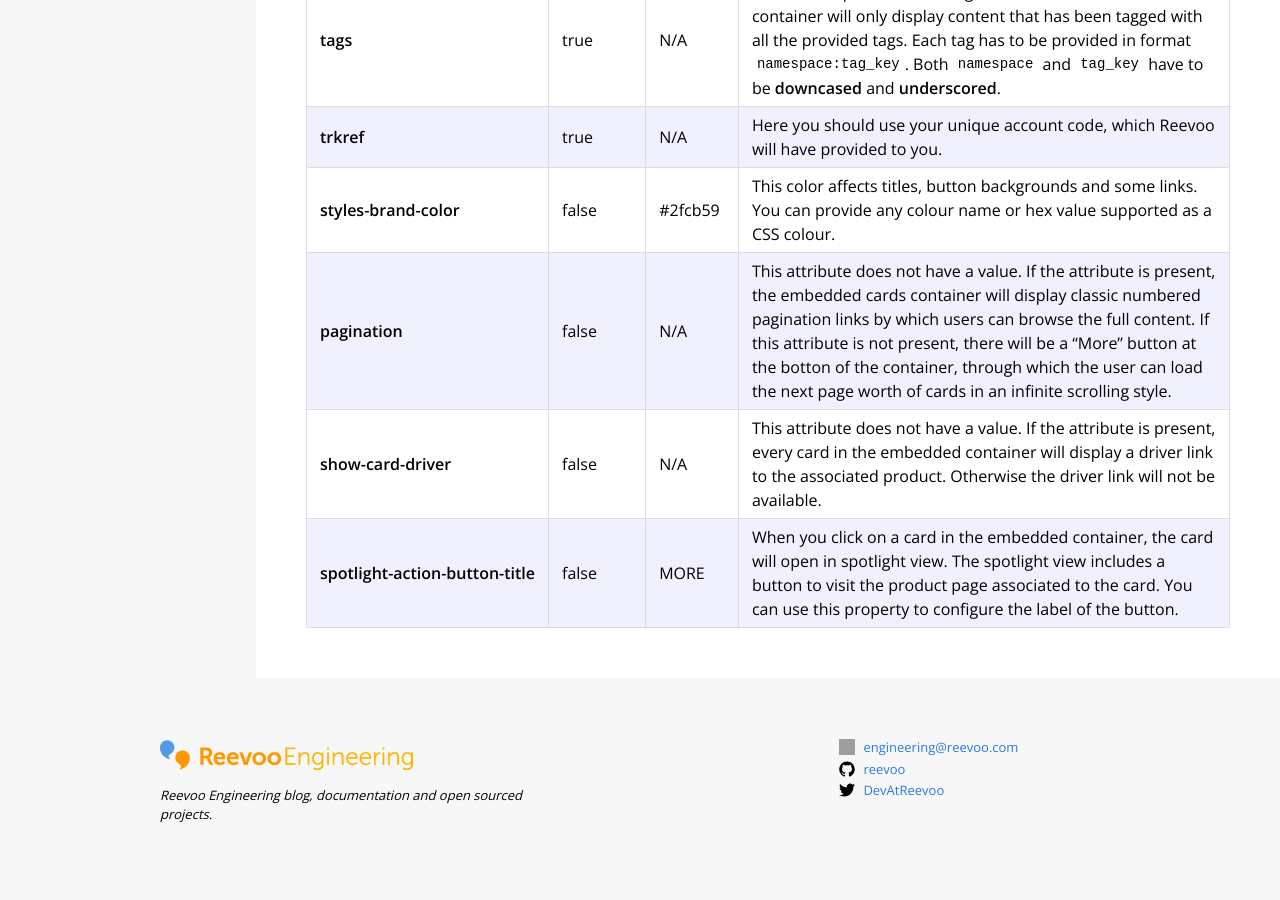
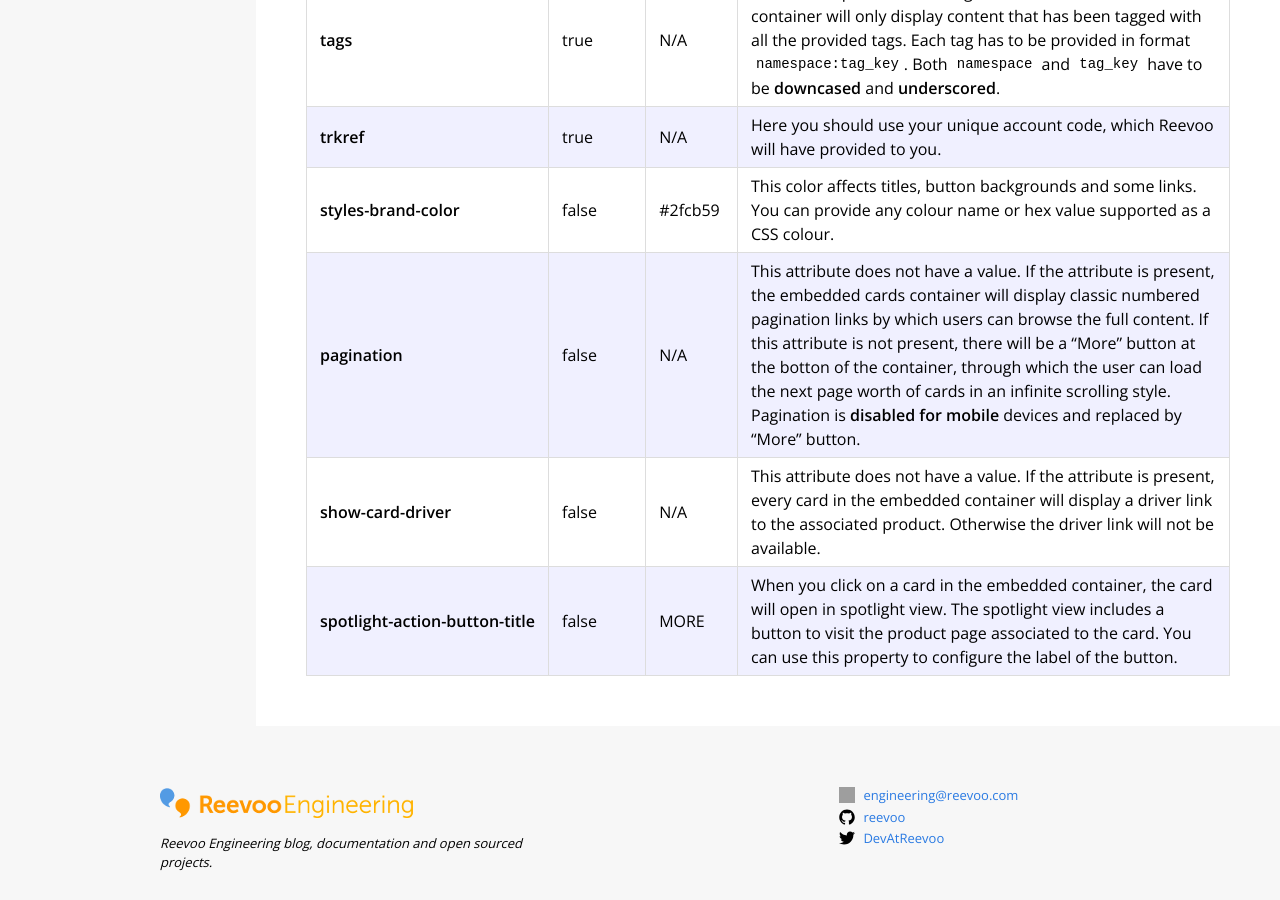
Before and after one commit to reevoo/reevoo.github.io, a Jekyll site: the page built from docs/experiences/experiences-getting-started.markdown, in a window 1280 px wide and 900 px high, scrolled down 5145 px. Built offline with Jekyll 4.4.1, drawn with Linux system fonts in a browser that asks for light colours; before the commit the page ends 6010 px from its top, so only the background shows below that; grey boxes are pictures that could not be loaded.

Commit message:
Add comment about hiding pagination on mobile devices
- ticket: https://reevoo.atlassian.net/browse/EX-1340

```diff
--- a/docs/experiences/experiences-getting-started.markdown
+++ b/docs/experiences/experiences-getting-started.markdown
@@ -165,6 +165,6 @@ Find below a description of each of the attributes in the web component:
 | tags | true | N/A | A comma separated list of tags. The embedded cards container will only display content that has been tagged with all the provided tags. Each tag has to be provided in format `namespace:tag_key`. Both `namespace` and `tag_key` have to be **downcased** and **underscored**.|
 | trkref | true | N/A | Here you should use your unique account code, which Reevoo will have provided to you. |
 | styles-brand-color | false | #2fcb59 | This color affects titles, button backgrounds and some links. You can provide any colour name or hex value supported as a CSS colour. |
-| pagination | false | N/A | This attribute does not have a value. If the attribute is present, the embedded cards container will display classic numbered pagination links by which users can browse the full content. If this attribute is not present, there will be a "More" button at the botton of the container, through which the user can load the next page worth of cards in an infinite scrolling style.|
+| pagination | false | N/A | This attribute does not have a value. If the attribute is present, the embedded cards container will display classic numbered pagination links by which users can browse the full content. If this attribute is not present, there will be a "More" button at the botton of the container, through which the user can load the next page worth of cards in an infinite scrolling style. Pagination is **disabled for mobile** devices and replaced by "More" button.|
 | <nobr>show-card-driver</nobr> | false | N/A | This attribute does not have a value. If the attribute is present, every card in the embedded container will display a driver link to the associated product. Otherwise the driver link will not be available. |
 | <nobr>spotlight-action-button-title</nobr> | false | MORE | When you click on a card in the embedded container, the card will open in spotlight view. The spotlight view includes a button to visit the product page associated to the card. You can use this property to configure the label of the button. |
```
